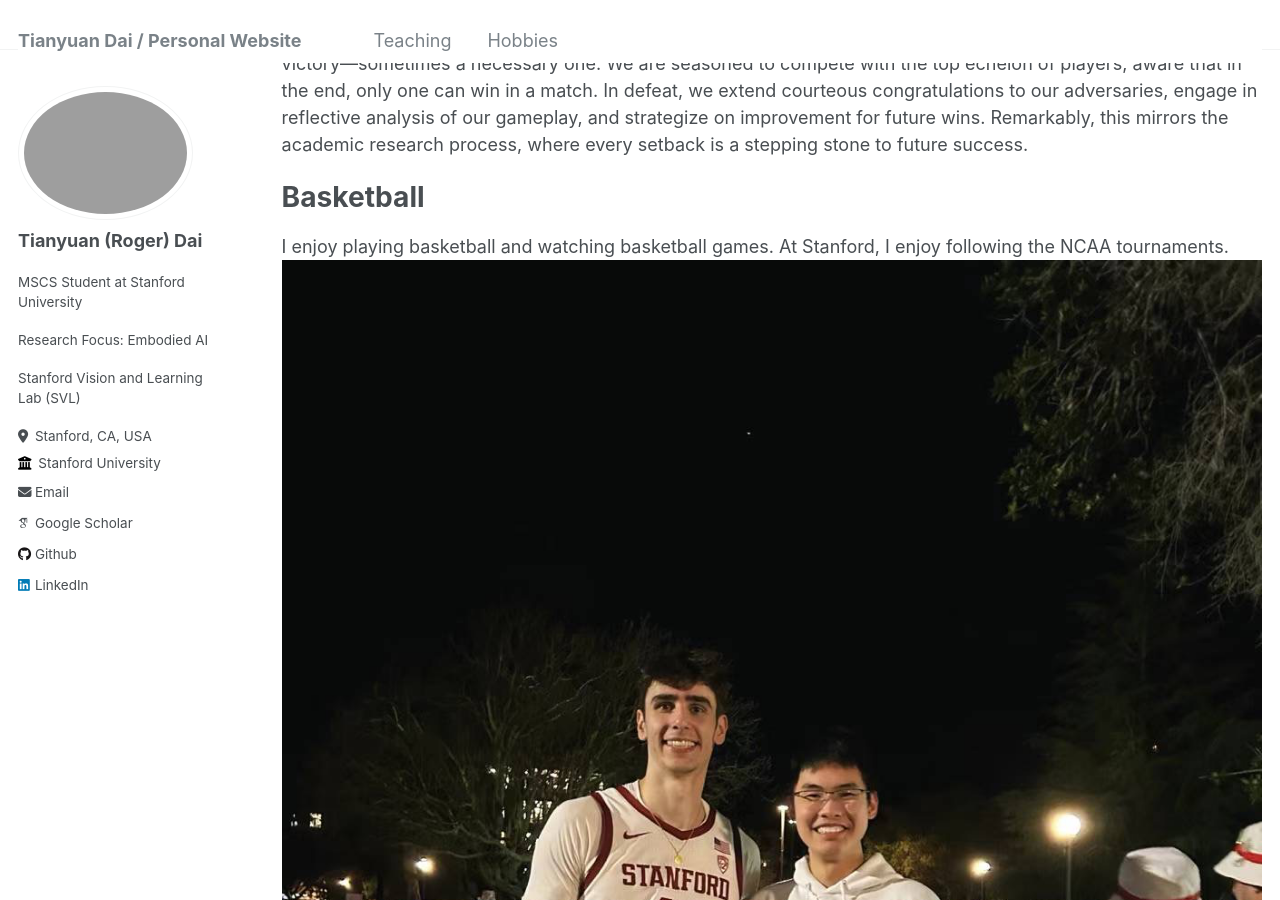
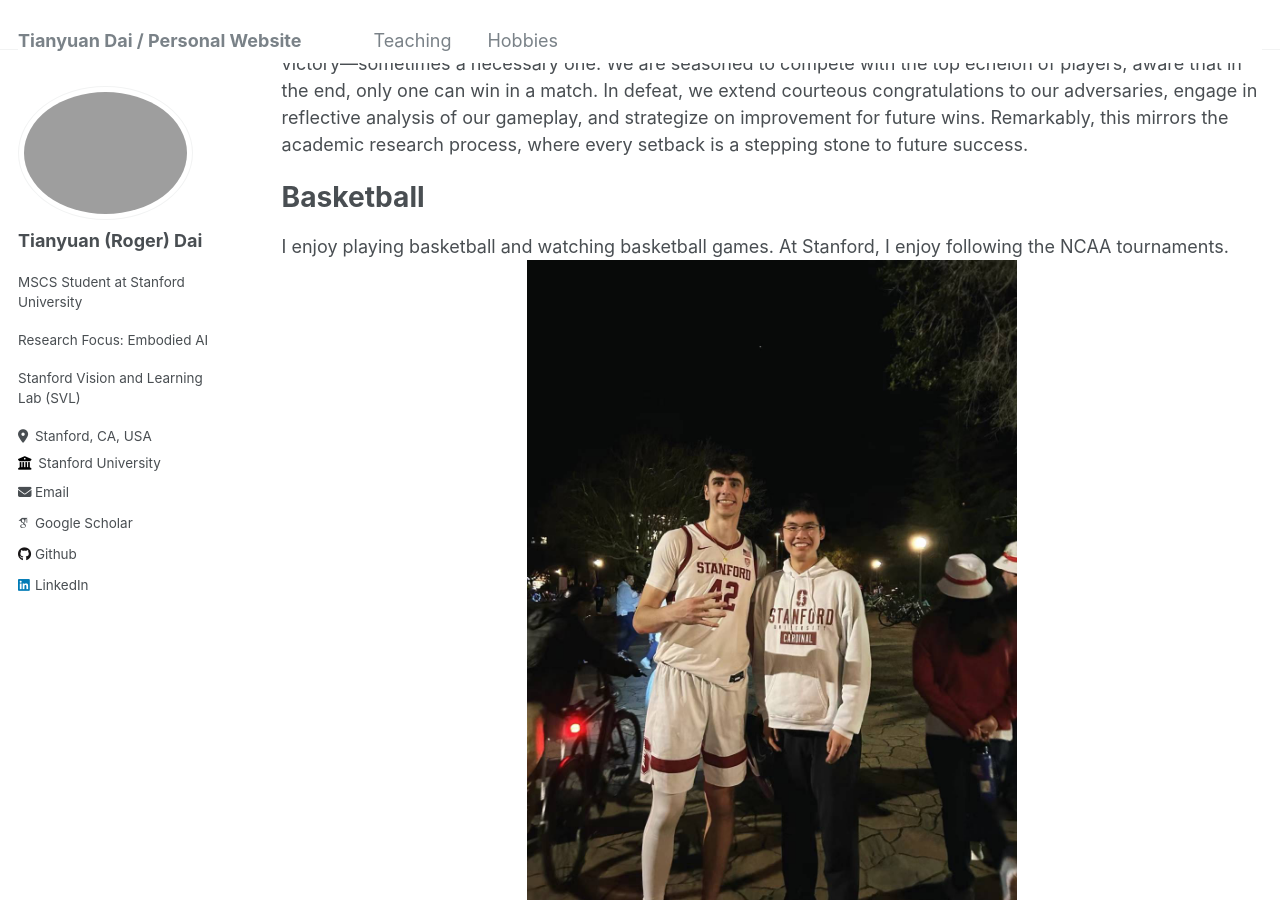
Before and after one commit to RogerDAI1217/RogerDai.github.io, a Jekyll site: the page built from _pages/portfolio.md, in a window 1280 px wide and 900 px high, scrolled down 373 px. Built offline with Jekyll 4.4.1, drawn with Linux system fonts in a browser that asks for light colours; some web fonts are replaced.

Commit message:
Update portfolio.md

```diff
--- a/_pages/portfolio.md
+++ b/_pages/portfolio.md
@@ -19,6 +19,6 @@ Remarkably, this mirrors the academic research process, where every setback is a
 Basketball
 ======
 I enjoy playing basketball and watching basketball games. At Stanford, I enjoy following the NCAA tournaments.
-<img src="/images/basketball1.png" style="width: 100%;">
+<img src="/images/basketball1.png" style="width: 50%; display: block; margin: auto;">
 
 Furthermore, I have been a fan of my hometown basketball team, the [Qingdao Eagles](https://en.wikipedia.org/wiki/Qingdao_Eagles), for over 10 years. I deeply admire players such as Guang Li, Chengyu Zhang, Qingming Wang, and Ruize Wang, whose careers exemplify the principle that practice makes perfect.
```
